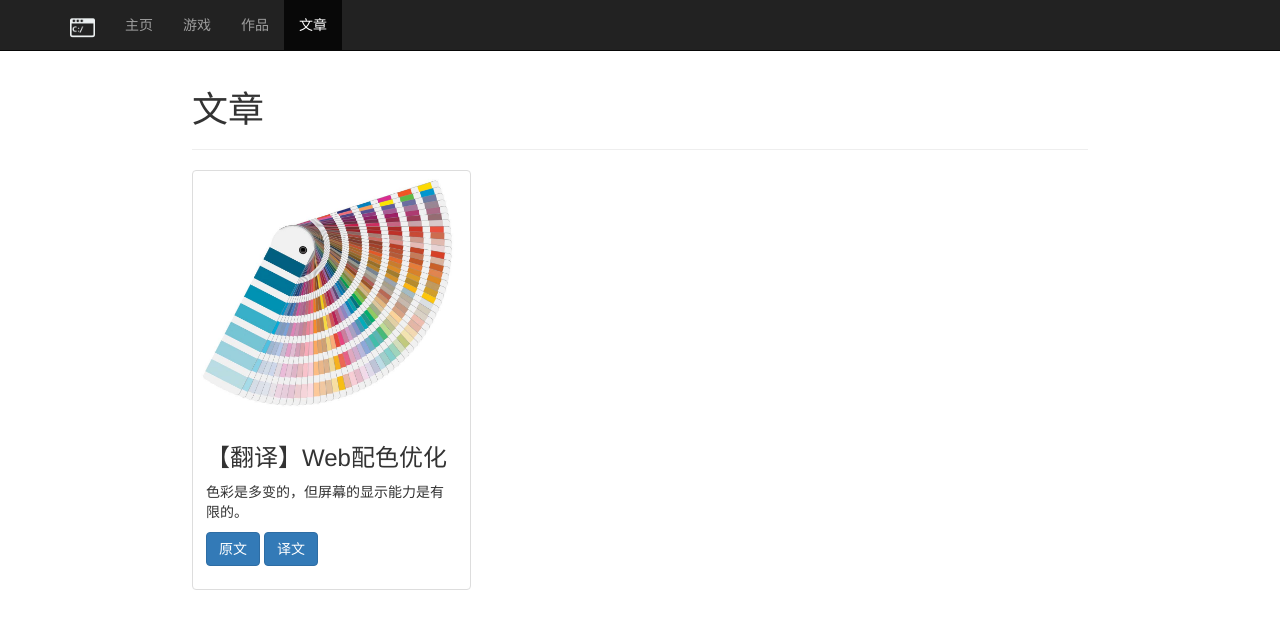
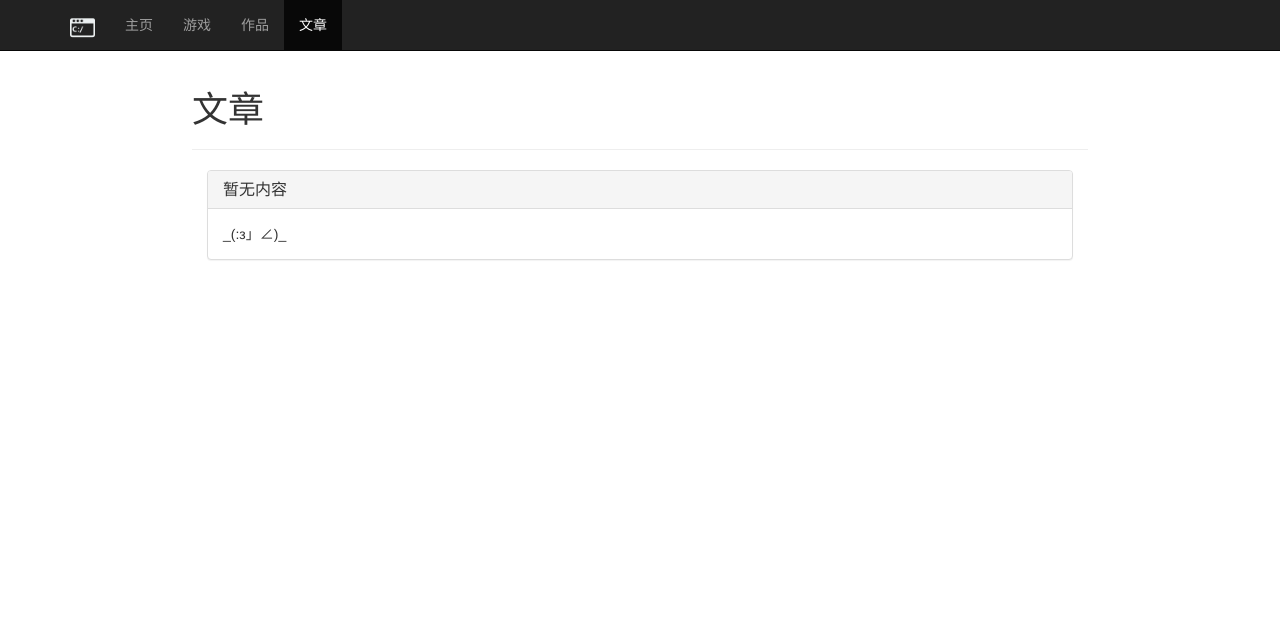
Before and after one commit to ziyekkk/ziyekkk.github.io, a plain HTML site: page article.html in a window 1280 px wide. Drawn offline with Linux system fonts and the light colour scheme.

Commit message:
Revert "article"
This reverts commit 48adcfdf018b26eea8a14fe55a211912d3fc9677.

```diff
--- a/article.html
+++ b/article.html
@@ -41,22 +41,15 @@
 	<div class="page-header">
         <h1>文章</h1>
     </div>
-	<!-- 内容 -->
-	<div class="row">
-	<div class="col-sm-6 col-md-4">
-    <div class="thumbnail">
-      <img src="images/color.jpg" alt="color">
-      <div class="caption">
-        <h3>【翻译】Web配色优化</h3>
-        <p>色彩是多变的，但屏幕的显示能力是有限的。</p>
-        <p>
-		<a href="https://webkit.org/blog/6682/improving-color-on-the-web/" class="btn btn-primary" target="_blank" role="button">原文</a>
-		<a href="http://www.zcfy.cc/article/improving-color-on-the-web-webkit-922.html" class="btn btn-primary" target="_blank" role="button">译文</a>
-		</p>
-      </div>
-	</div>
-	</div>
-
+	<div class="col-sm-4">
+		<div class="panel panel-default">
+			<div class="panel-heading">
+				<h3 class="panel-title">暂无内容</h3>
+			</div>
+			<div class="panel-body">
+			  _(:з」∠)_
+			</div>
+		</div>
 	</div>
     <script src="javascript/jquery.min.js"></script>
     <script src="javascript/bootstrap.min.js"></script>
```
Also changed, not shown: images/color.jpg (deleted).
